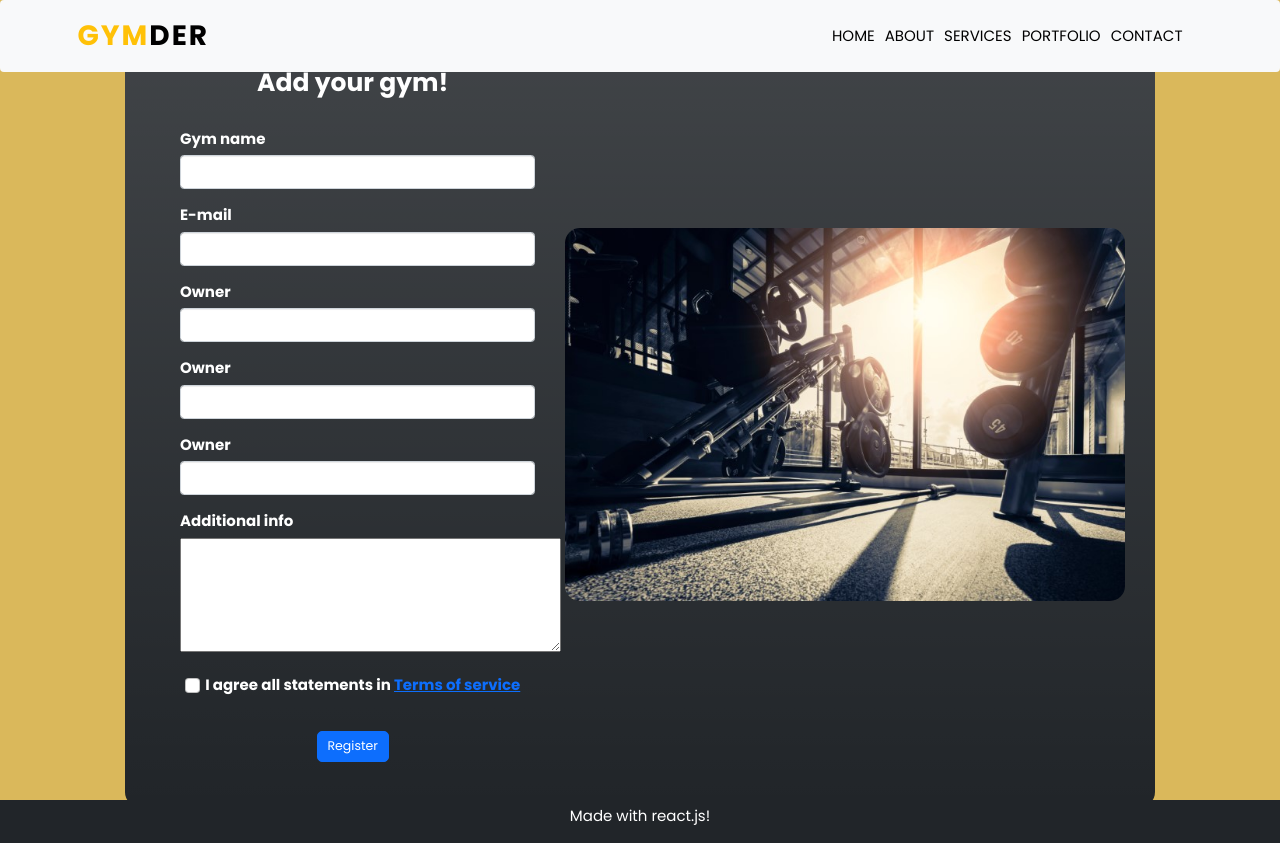
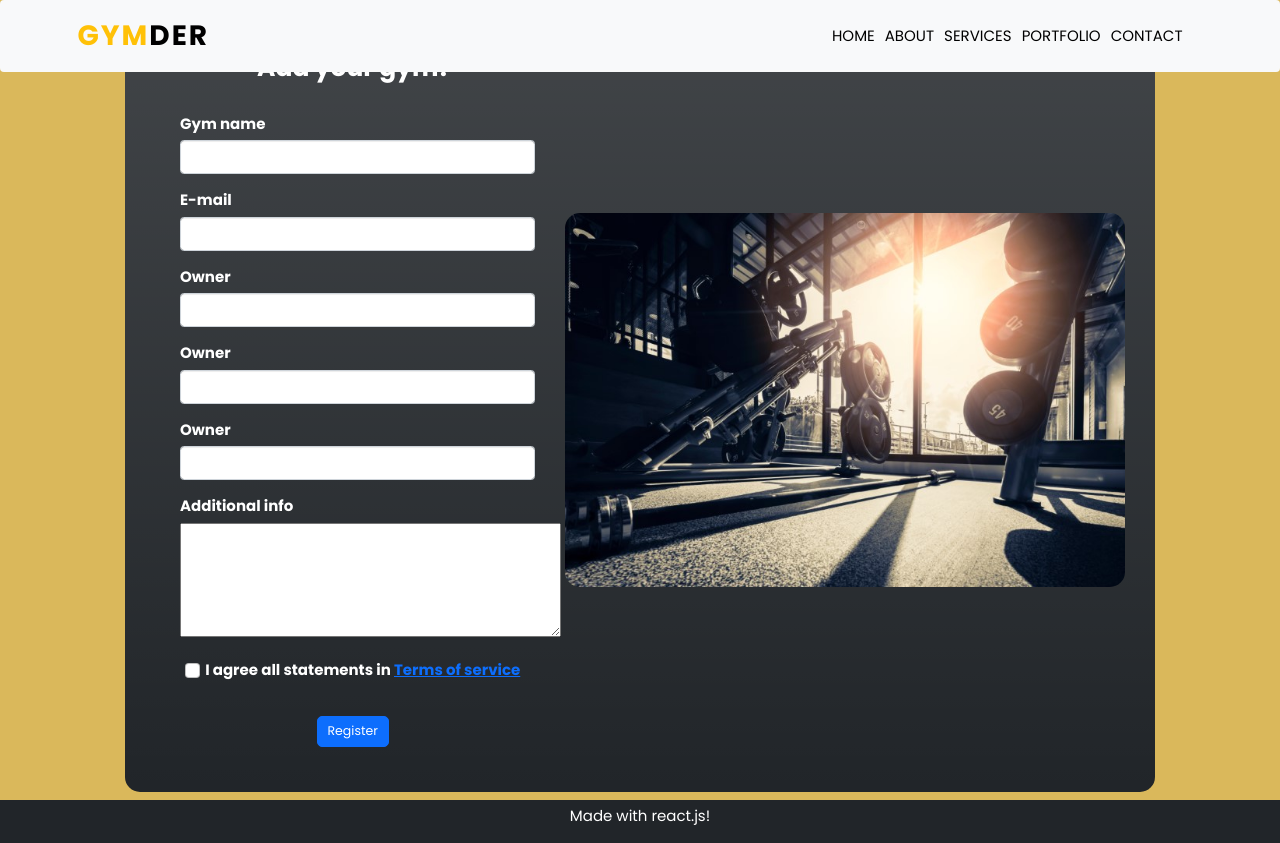
Before and after one commit to LexDarcoz/2223-frontendweb-LexDarcoz_Gymder, a React (Create React App) app: page /addGym in a window 1280 px wide. Built offline with nearby package versions, Linux system fonts and the light colour scheme.

Commit message:
Css; width fix

```diff
--- a/src/pages/AddGym.jsx
+++ b/src/pages/AddGym.jsx
@@ -28,7 +28,6 @@ export default function AddGym() {
               style={{ borderRadius: "15px" }}
             >
               <div class="card-body p-md-5 ">
-                ++
                 <div class="row justify-content-center">
                   <div class="col-md-10 col-lg-6 col-xl-5 order-2 order-lg-1">
                     <p class="text-center h1 fw-bold mb-5 mx-1 mx-md-4 mt-4">
--- a/src/pages/NotFound.jsx
+++ b/src/pages/NotFound.jsx
@@ -6,7 +6,6 @@ export default function NotFound() {
       <div class="text-center">
         <h1 class="display-1 fw-bold">404</h1>
         <p class="fs-3">
-          {" "}
           <span class="text-danger">Oops!</span> Page not found.
         </p>
         <p class="lead">The page you’re looking for doesn’t exist.</p>
--- a/src/styling/App.css
+++ b/src/styling/App.css
@@ -183,7 +183,6 @@ body {
   }
 }
 .carousel-indicators {
-  width: 1120px;
   margin: 0 auto;
 }
 .img-fluid {
```
